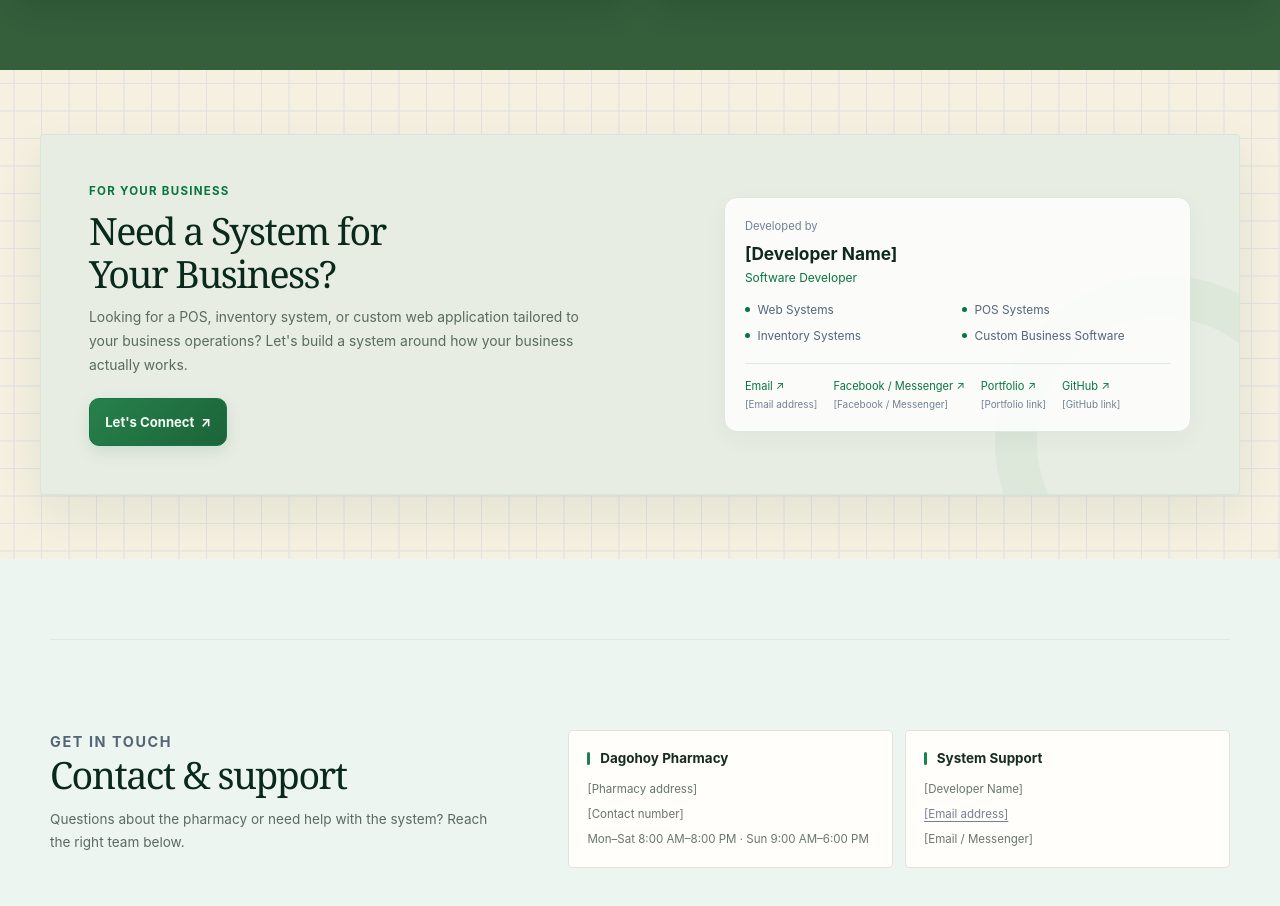
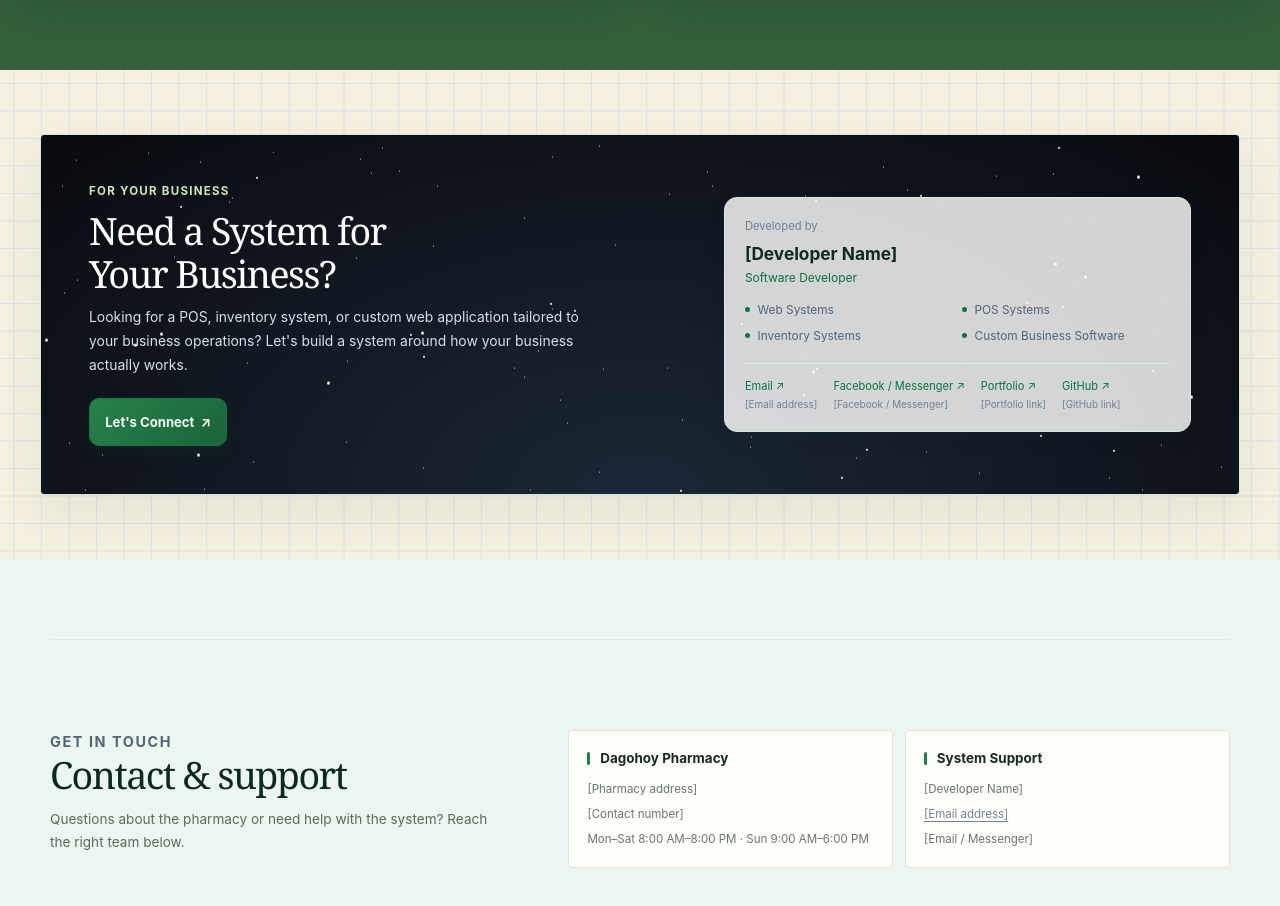
Before and after one commit to adrianniel/Dagohoy-Pharmacy-Web, a React (Vite) app: page / in a window 1280 px wide. Shown: the part 1620-2526 px from the top of the page. Built offline with nearby package versions, Linux system fonts and the light colour scheme; no server answers.

Commit message:
style: add animated starfield to business container

```diff
--- /dev/null
+++ b/src/components/landing/BusinessStarfield.tsx
@@ -0,0 +1,27 @@
+import type { CSSProperties } from 'react';
+
+// Seeded coordinates keep the decorative layers stable across renders.
+function starPositions(count: number, seed: number) {
+  let value = seed;
+  const coordinate = () => {
+    value = (value * 16807) % 2147483647;
+    return value % 2000;
+  };
+  return Array.from({ length: count }, () => `${coordinate()}px ${coordinate()}px #fff`).join(', ');
+}
+
+const layers = [starPositions(700, 17), starPositions(200, 31), starPositions(100, 53)];
+
+export function BusinessStarfield() {
+  return (
+    <div className="business-starfield" aria-hidden="true">
+      {layers.map((positions, index) => (
+        <div
+          key={index}
+          className={`business-starfield__layer business-starfield__layer--${index + 1}`}
+          style={{ '--star-positions': positions } as CSSProperties}
+        />
+      ))}
+    </div>
+  );
+}
--- a/src/components/landing/DeveloperCta.tsx
+++ b/src/components/landing/DeveloperCta.tsx
@@ -1,9 +1,11 @@
 import { developerProfile } from './mockData';
+import { BusinessStarfield } from './BusinessStarfield';
 
 export function DeveloperCta() {
   return (
     <div className="developer-section-wall">
       <section className="developer-section section-wrap" aria-labelledby="developer-title">
+        <BusinessStarfield />
         <div className="developer-section__copy">
           <p className="eyebrow">For your business</p>
           <h2 id="developer-title">Need a System for Your Business?</h2>
--- a/src/landing-modern.css
+++ b/src/landing-modern.css
@@ -547,7 +547,75 @@ html:has(.landing-page) {
   margin: 0 auto;
   padding: clamp(1.5rem, 4vw, 3rem);
   border-radius: 4px;
-  background: #e8ede3;
+  isolation: isolate;
+  background: radial-gradient(ellipse at bottom, #1b2735 0%, #090a0f 100%);
+}
+
+.landing-page .developer-section::after {
+  display: none;
+}
+
+.landing-page .developer-section__copy h2 {
+  color: #fff;
+}
+
+.landing-page .developer-section__copy > p:not(.eyebrow) {
+  color: #d6e0e9;
+}
+
+.landing-page .developer-section__copy .eyebrow {
+  color: #cce8b7;
+}
+
+.landing-page .business-starfield {
+  position: absolute;
+  inset: 0;
+  z-index: -1;
+  overflow: hidden;
+  pointer-events: none;
+}
+
+.landing-page .business-starfield__layer,
+.landing-page .business-starfield__layer::after {
+  position: absolute;
+  top: 0;
+  left: 0;
+  width: var(--star-size, 1px);
+  height: var(--star-size, 1px);
+  border-radius: 50%;
+  background: transparent;
+  box-shadow: var(--star-positions);
+}
+
+.landing-page .business-starfield__layer {
+  animation: business-stars-rise var(--star-duration, 50s) linear infinite;
+}
+
+.landing-page .business-starfield__layer::after {
+  content: '';
+  top: 2000px;
+}
+
+.landing-page .business-starfield__layer--2 {
+  --star-size: 2px;
+  --star-duration: 100s;
+}
+
+.landing-page .business-starfield__layer--3 {
+  --star-size: 3px;
+  --star-duration: 150s;
+}
+
+@keyframes business-stars-rise {
+  to {
+    transform: translateY(-2000px);
+  }
+}
+
+@media (prefers-reduced-motion: reduce) {
+  .landing-page .business-starfield__layer {
+    animation: none;
+  }
 }
 
 .landing-page .developer-section-wall {
```
